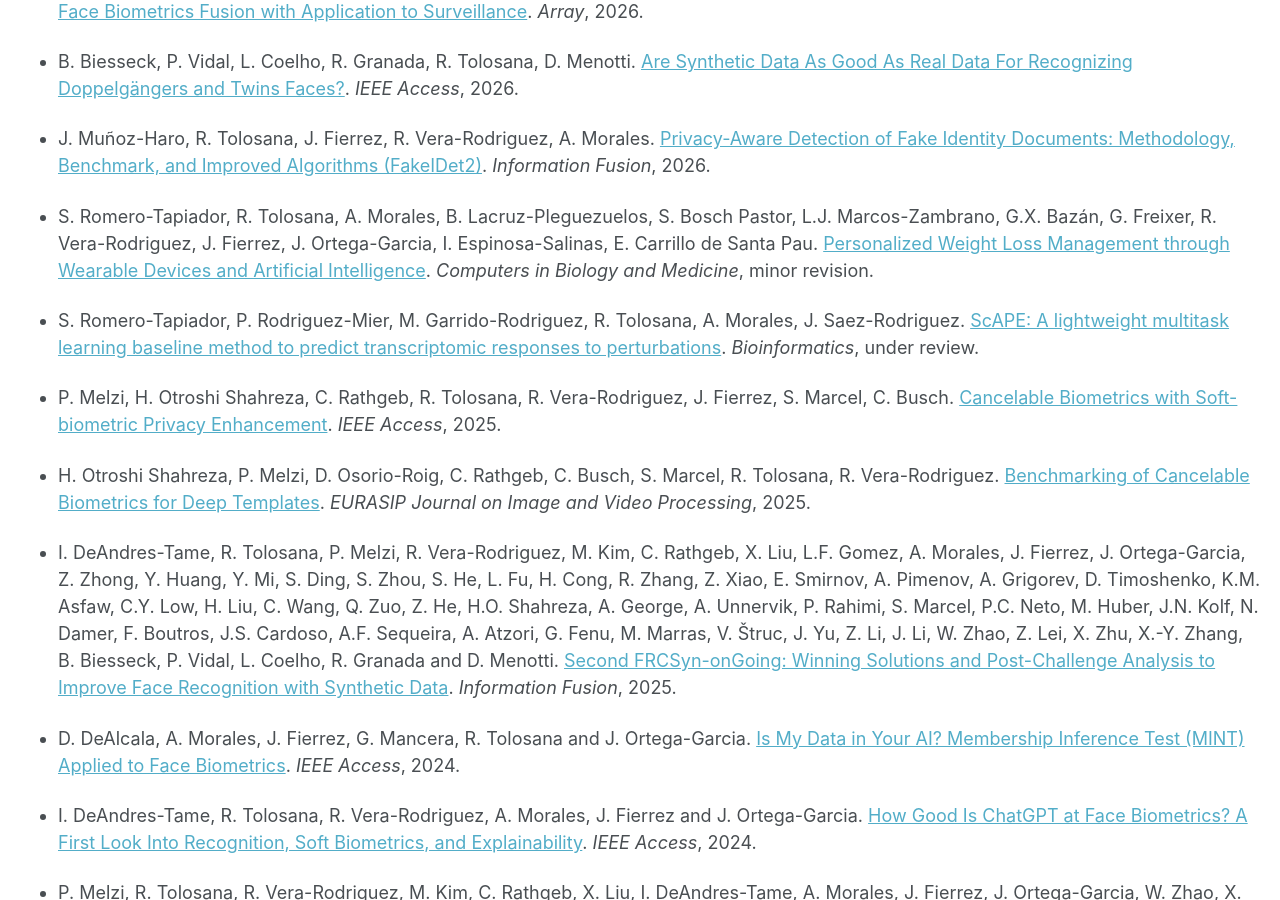
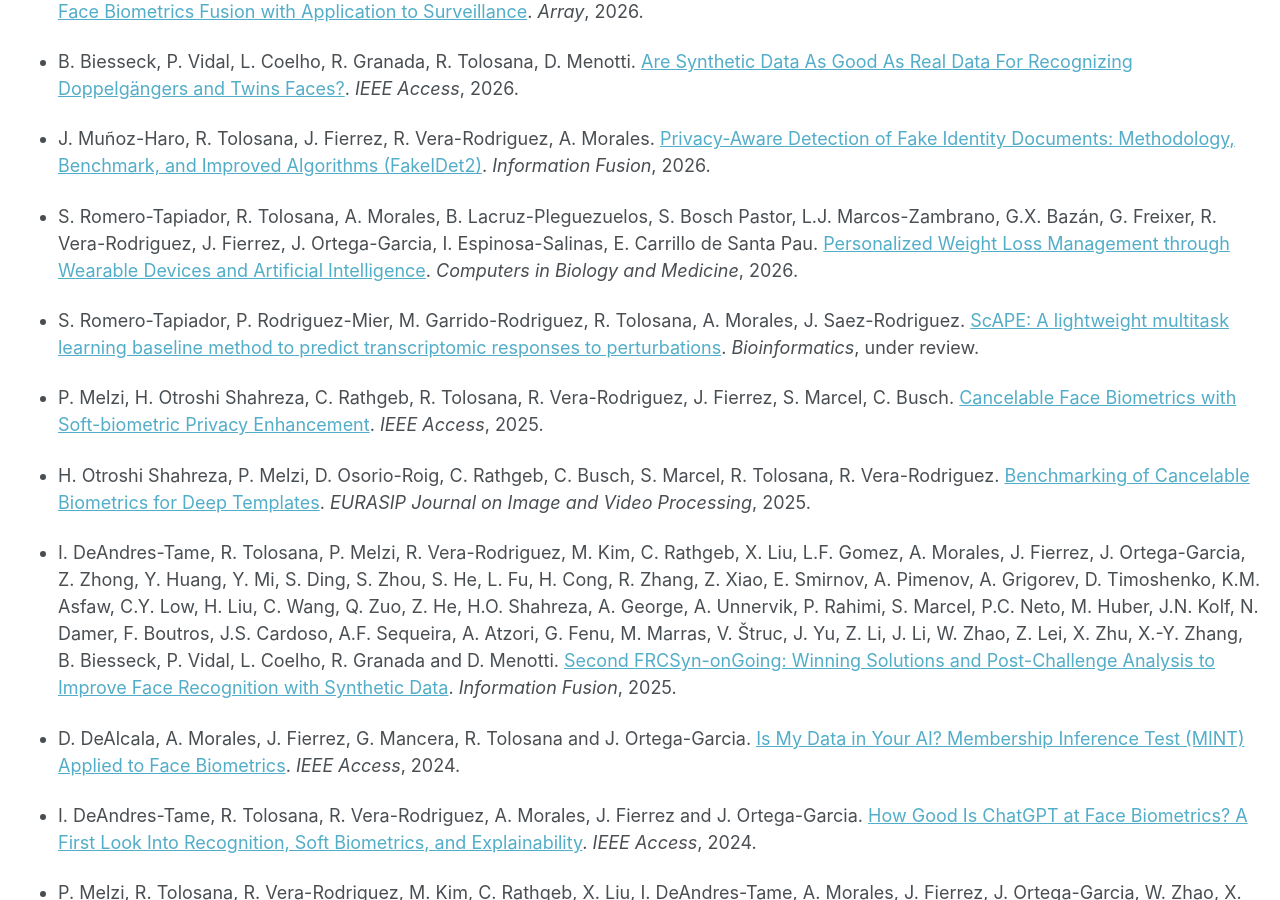
Before and after one commit to catedraeniauam/catedraeniauam.github.io, a Jekyll site: the page built from _pages/publications.md, in a window 1280 px wide and 900 px high, scrolled down 343 px. Built offline with Jekyll 4.4.1, drawn with Linux system fonts in a browser that asks for light colours.

Commit message:
Cambiamos links y arreglamos el titulo de un articulo

```diff
--- a/_pages/publications.md
+++ b/_pages/publications.md
@@ -10,17 +10,17 @@ Journal Articles
 
 - I. Solano, J. Fierrez, A. Morales, A. Peña, R. Tolosana, F. Zamora-Martinez, J. San Agustin. <a href="https://www.sciencedirect.com/science/article/pii/S0031320326005819">Balancing Tails when Comparing Distributions: Comprehensive Equity Index (CEI) with Application to Bias Evaluation in Operational Face Biometrics</a>. *Pattern Recognition*, 2026.
 
-- S.M. La Cava , R. Casula , S. Concas , G. Orrù , R. Tolosana, M. Drahansky, J. Fierrez, G.L. Marcialis. <a href="https://arxiv.org/abs/2504.18886">Exploiting Multiple Representations: 3D Face Biometrics Fusion with Application to Surveillance</a>. *Array*, 2026.
+- S.M. La Cava , R. Casula , S. Concas , G. Orrù , R. Tolosana, M. Drahansky, J. Fierrez, G.L. Marcialis. <a href="https://www.sciencedirect.com/science/article/pii/S2590005626001177">Exploiting Multiple Representations: 3D Face Biometrics Fusion with Application to Surveillance</a>. *Array*, 2026.
 
 - B. Biesseck, P. Vidal, L. Coelho, R. Granada, R. Tolosana, D. Menotti. <a href="https://ieeexplore.ieee.org/abstract/document/11345108">Are Synthetic Data As Good As Real Data For Recognizing Doppelgängers and Twins Faces?</a>. *IEEE Access*, 2026.
 
 - J. Muñoz-Haro, R. Tolosana, J. Fierrez, R. Vera-Rodriguez, A. Morales. <a href="https://www.sciencedirect.com/science/article/pii/S1566253525010310">Privacy-Aware Detection of Fake Identity Documents: Methodology, Benchmark, and Improved Algorithms (FakeIDet2)</a>. *Information Fusion*, 2026.
 
-- S. Romero-Tapiador, R. Tolosana, A. Morales, B. Lacruz-Pleguezuelos, S. Bosch Pastor, L.J. Marcos-Zambrano, G.X. Bazán, G. Freixer, R. Vera-Rodriguez, J. Fierrez, J. Ortega-Garcia, I. Espinosa-Salinas, E. Carrillo de Santa Pau. <a href="https://arxiv.org/abs/2409.08700">Personalized Weight Loss Management through Wearable Devices and Artificial Intelligence</a>. *Computers in Biology and Medicine*, minor revision.
+- S. Romero-Tapiador, R. Tolosana, A. Morales, B. Lacruz-Pleguezuelos, S. Bosch Pastor, L.J. Marcos-Zambrano, G.X. Bazán, G. Freixer, R. Vera-Rodriguez, J. Fierrez, J. Ortega-Garcia, I. Espinosa-Salinas, E. Carrillo de Santa Pau. <a href="https://www.sciencedirect.com/science/article/pii/S0010482526002404">Personalized Weight Loss Management through Wearable Devices and Artificial Intelligence</a>. *Computers in Biology and Medicine*, 2026.
 
 - S. Romero-Tapiador, P. Rodriguez-Mier, M. Garrido-Rodriguez, R. Tolosana, A. Morales, J. Saez-Rodriguez. <a href="https://www.biorxiv.org/content/10.1101/2025.09.08.674873v1.abstract">ScAPE: A lightweight multitask learning baseline method to predict transcriptomic responses to perturbations</a>. *Bioinformatics*, under review.
 
-- P. Melzi, H. Otroshi Shahreza, C. Rathgeb, R. Tolosana, R. Vera-Rodriguez, J. Fierrez, S. Marcel, C. Busch. <a href="https://ieeexplore.ieee.org/abstract/document/11086598">Cancelable Biometrics with Soft-biometric Privacy Enhancement</a>. *IEEE Access*, 2025.
+- P. Melzi, H. Otroshi Shahreza, C. Rathgeb, R. Tolosana, R. Vera-Rodriguez, J. Fierrez, S. Marcel, C. Busch. <a href="https://ieeexplore.ieee.org/abstract/document/11086598">Cancelable Face Biometrics with Soft-biometric Privacy Enhancement</a>. *IEEE Access*, 2025.
 
 - H. Otroshi Shahreza, P. Melzi, D. Osorio-Roig, C. Rathgeb, C. Busch, S. Marcel, R. Tolosana, R. Vera-Rodriguez. <a href="https://link.springer.com/article/10.1186/s13640-025-00679-y">Benchmarking of Cancelable Biometrics for Deep Templates</a>. *EURASIP Journal on Image and Video Processing*, 2025.
 
```
